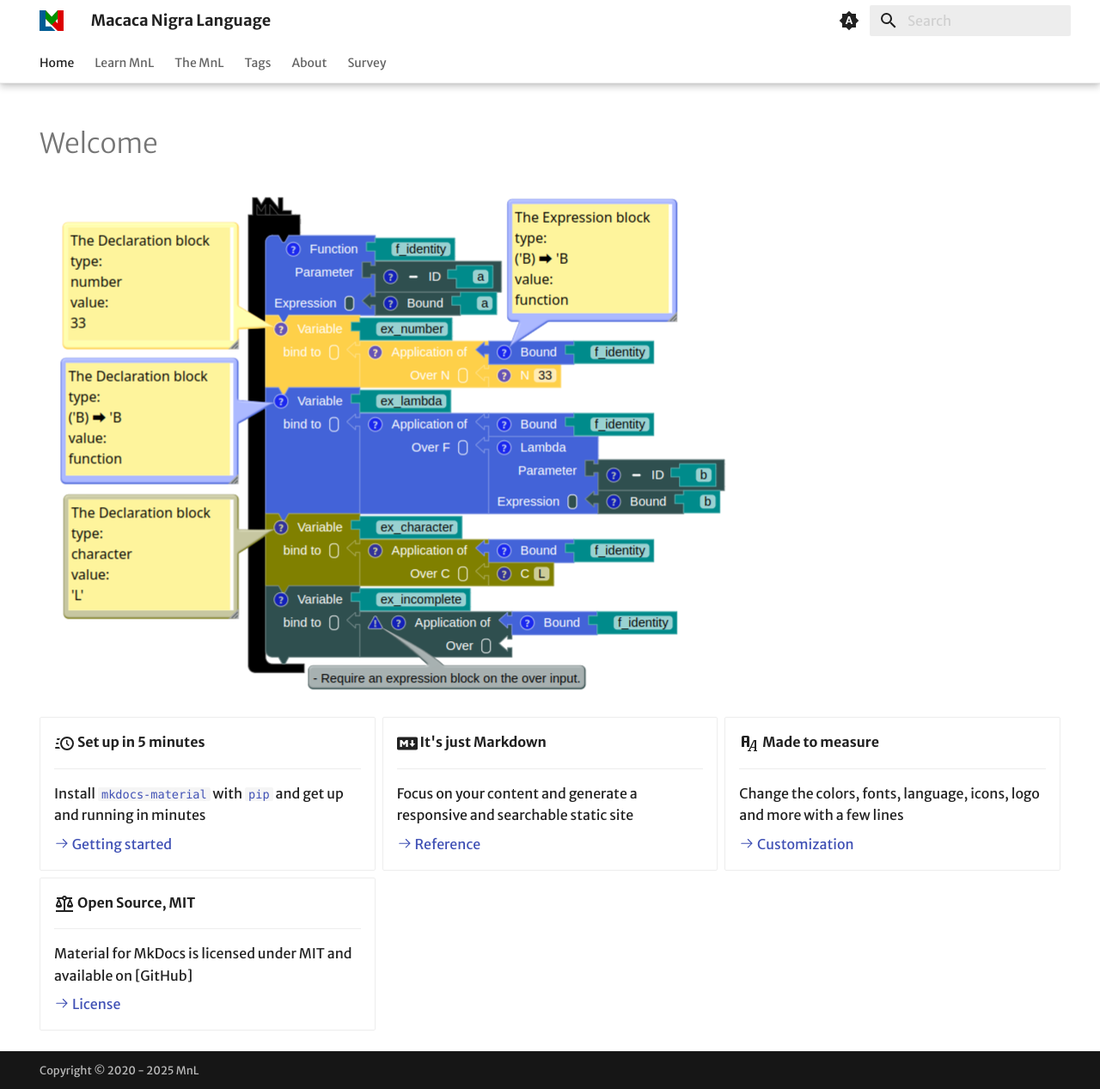
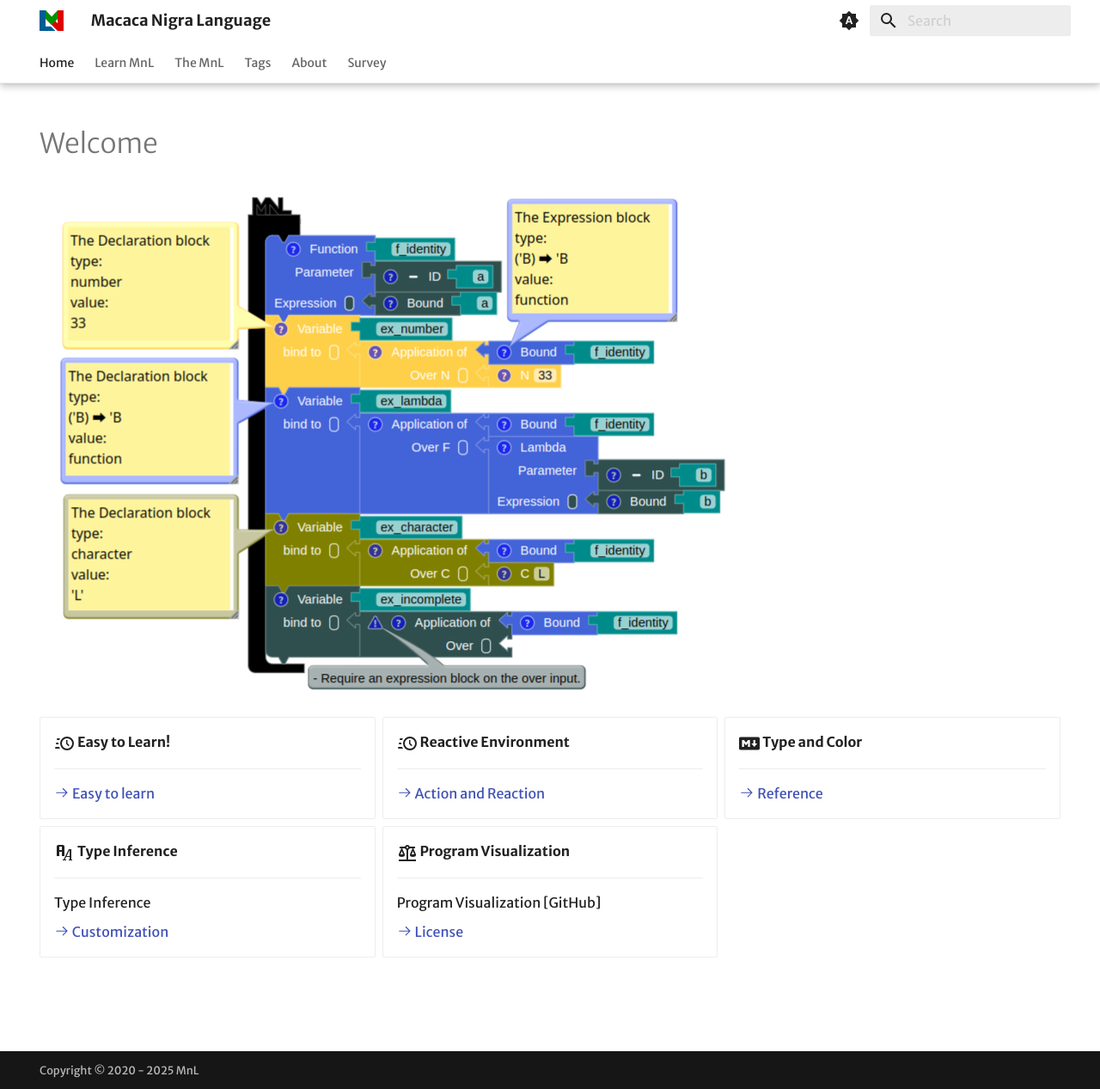
Before and after one commit to macacanigra-pl/the-mnl-website, an MkDocs documentation site: the page built from docs/index.md, in a window 1280 px wide and 1267 px high. Shown: the whole window at 86% size. Built offline with MkDocs 1.6.1 and Material for MkDocs 9.7.7, drawn with Linux system fonts in a browser that asks for light colours; some web fonts are replaced.

Commit message:
update some settings

```diff
--- a/docs/index.md
+++ b/docs/index.md
@@ -13,36 +13,39 @@ hide:
 
 <div class="grid cards" markdown>
 
--   :material-clock-fast:{ .lg .middle } __Set up in 5 minutes__
+-   :material-clock-fast:{ .lg .middle } __Easy to Learn!__
 
     ---
 
-    Install [`mkdocs-material`](#) with [`pip`](#) and get up
-    and running in minutes
+    [:octicons-arrow-right-24: Easy to learn](#)
 
-    [:octicons-arrow-right-24: Getting started](#)
-
--   :fontawesome-brands-markdown:{ .lg .middle } __It's just Markdown__
+-   :material-clock-fast:{ .lg .middle } __Reactive Environment__
 
     ---
 
-    Focus on your content and generate a responsive and searchable static site
+    [:octicons-arrow-right-24: Action and Reaction](#)
+
+-   :fontawesome-brands-markdown:{ .lg .middle } __Type and Color__
+
+    ---
+
+
 
     [:octicons-arrow-right-24: Reference](#)
 
--   :material-format-font:{ .lg .middle } __Made to measure__
+-   :material-format-font:{ .lg .middle } __Type Inference__
 
     ---
 
-    Change the colors, fonts, language, icons, logo and more with a few lines
+    Type Inference
 
     [:octicons-arrow-right-24: Customization](#)
 
--   :material-scale-balance:{ .lg .middle } __Open Source, MIT__
+-   :material-scale-balance:{ .lg .middle } __Program Visualization__
 
     ---
 
-    Material for MkDocs is licensed under MIT and available on [GitHub]
+    Program Visualization [GitHub]
 
     [:octicons-arrow-right-24: License](#)
 
```
